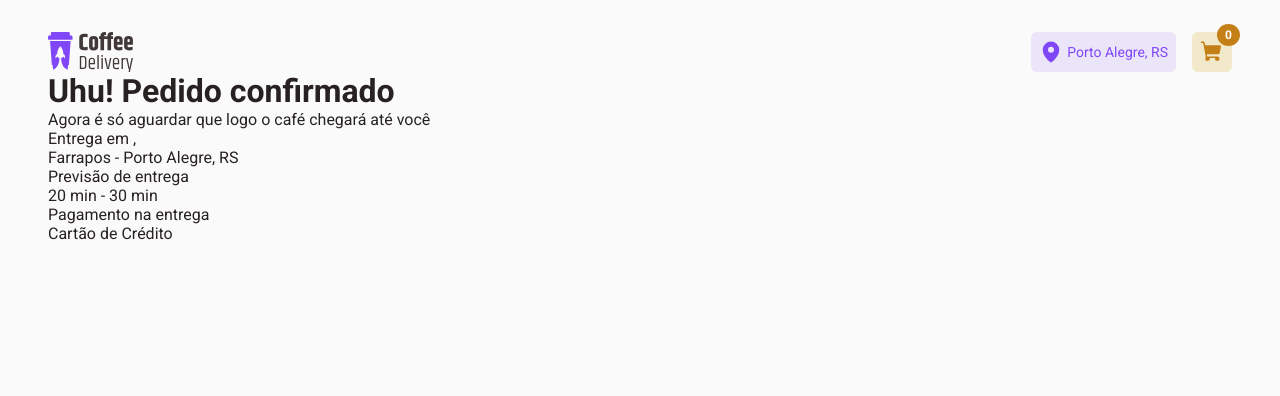
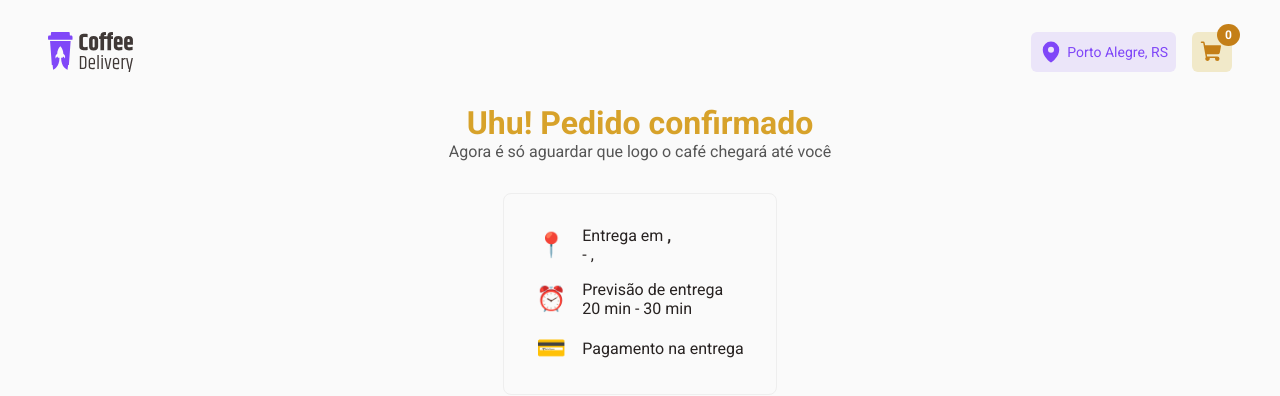
Before and after one commit to thealdoamati/Coffe-Delivery, a React (Vite) app: page /order/1/success in a window 1280 px wide. Shown: the top 396 px of the page. Built offline with nearby package versions, Linux system fonts and the light colour scheme; the HTML template or start-up script is replaced by a standard one.

Commit message:
acabei o cart

```diff
--- a/src/pages/Cart/styles.ts
+++ b/src/pages/Cart/styles.ts
@@ -87,7 +87,8 @@ export const PaymentButton = styled.button`
   }
 
   &:hover {
-    background-color: ${(props) => props.theme['base-hover']};
+    background-color: ${(props) => props.theme['purple-color']};
+    color: ${(props) => props.theme['white-color']};
   }
 `
 
--- a/src/pages/Success/index.tsx
+++ b/src/pages/Success/index.tsx
@@ -1,6 +1,7 @@
 import { useContext } from 'react'
 import { CartContext } from '../../context/CartContext'
 import { useParams } from 'react-router-dom'
+import { Container, Header, Icon, InfoBox, InfoItem } from './styles'
 
 export function Success() {
   const { orders } = useContext(CartContext)
@@ -9,28 +10,43 @@ export function Success() {
   const { orderId } = useParams()
 
   const orderInfo = orders.find((order) => order.id === Number(orderId))
+
   return (
-    <div>
-      <div>
+    <Container>
+      <Header>
         <h1>Uhu! Pedido confirmado</h1>
         <span>Agora é só aguardar que logo o café chegará até você</span>
-      </div>
-      <div>
+      </Header>
+      <InfoBox>
+        <InfoItem>
+          <Icon className="location-icon">📍</Icon>
           <div>
             <p>
-            Entrega em {orderInfo?.Rua},{orderInfo?.Número}
+              Entrega em{' '}
+              <strong>
+                {orderInfo?.Rua}, {orderInfo?.Número}
+              </strong>
             </p>
-          <p>Farrapos - Porto Alegre, RS</p>
+            <p>
+              {orderInfo?.Bairro} - {orderInfo?.Cidade}, {orderInfo?.UF}
+            </p>
           </div>
+        </InfoItem>
+        <InfoItem>
+          <Icon className="time-icon">⏰</Icon>
           <div>
             <p>Previsão de entrega</p>
             <p>20 min - 30 min </p>
           </div>
+        </InfoItem>
+        <InfoItem>
+          <Icon className="payment-icon">💳</Icon>
           <div>
             <p>Pagamento na entrega</p>
-          <p>Cartão de Crédito</p>
+            <p>{orderInfo?.PaymentType}</p>
           </div>
-      </div>
-    </div>
+        </InfoItem>
+      </InfoBox>
+    </Container>
   )
 }
--- a/src/pages/Success/styles.ts
+++ b/src/pages/Success/styles.ts
@@ -0,0 +1,57 @@
+import styled from 'styled-components'
+
+export const Container = styled.div`
+  display: flex;
+  flex-direction: column;
+  align-items: center;
+  padding: 2rem;
+`
+
+export const Header = styled.div`
+  text-align: center;
+  margin-bottom: 2rem;
+
+  h1 {
+    font-size: 2rem;
+    color: #d7a22a;
+  }
+
+  span {
+    font-size: 1rem;
+    color: #555;
+  }
+`
+
+export const InfoBox = styled.div`
+  border: 1px solid #eee;
+  border-radius: 8px;
+  padding: 2rem;
+  margin-bottom: 2rem;
+  display: flex;
+  flex-direction: column;
+  gap: 1rem;
+`
+
+export const InfoItem = styled.div`
+  display: flex;
+  align-items: center;
+  gap: 1rem;
+
+  p {
+    margin: 0;
+  }
+
+  strong {
+    font-weight: bold;
+  }
+`
+
+export const Icon = styled.div`
+  font-size: 1.5rem;
+`
+
+export const ScooterImage = styled.img`
+  max-width: 100%;
+  height: auto;
+  margin-top: 2rem;
+`
```
Lines whose indentation alone changed are shown as unchanged.
